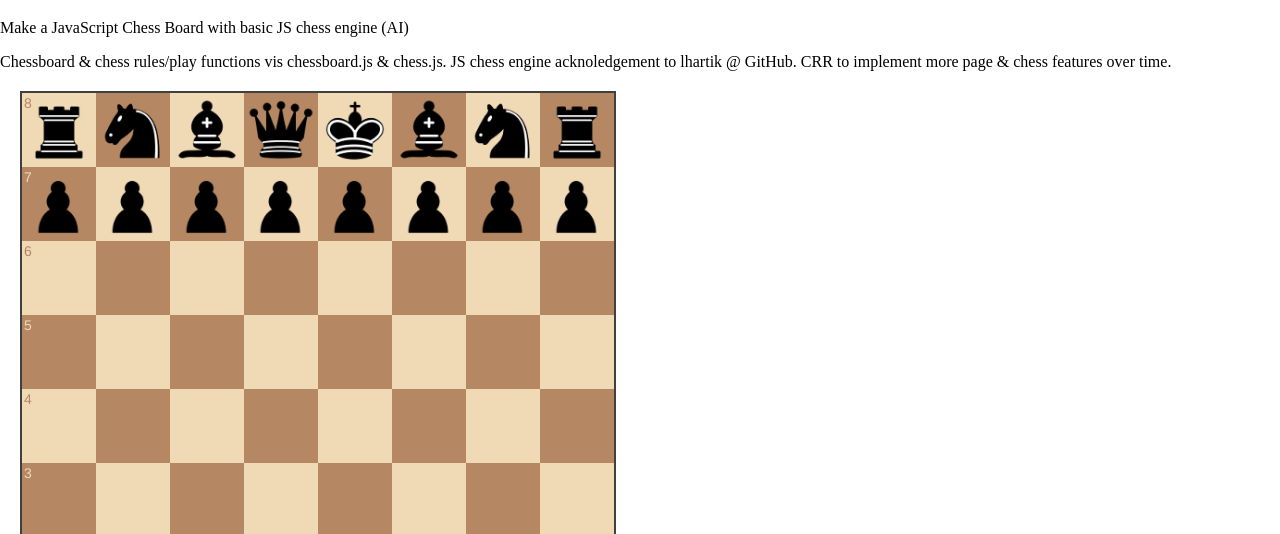
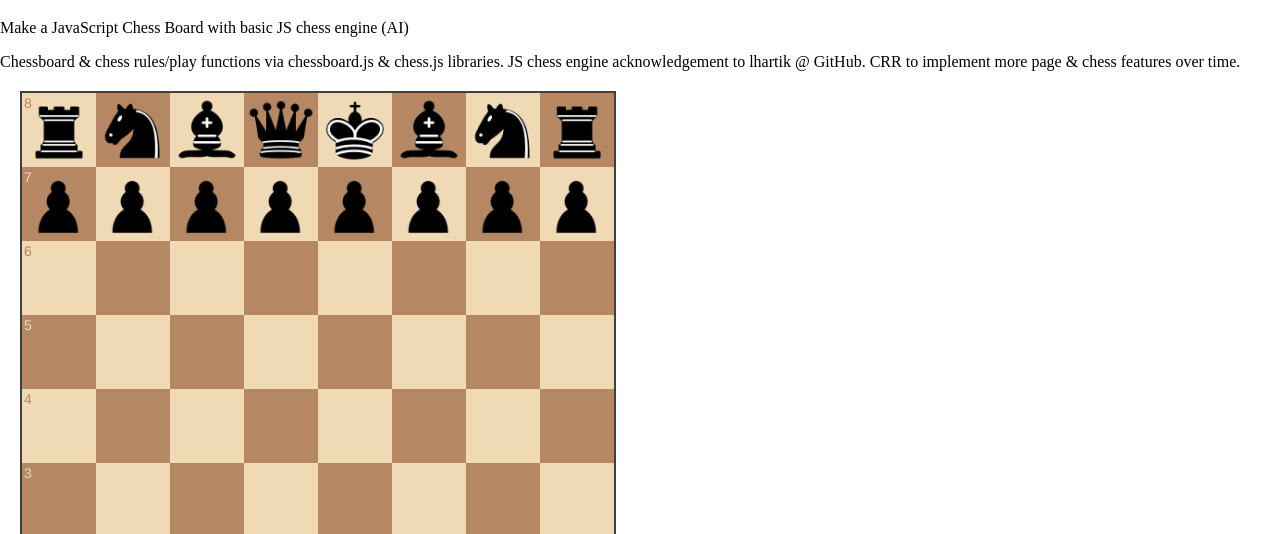
Before and after one commit to rpd/CRRJSlh, a plain HTML site: page index.html in a window 1280 px wide. Shown: the part 225-759 px from the top of the page. Drawn offline with Linux system fonts and the light colour scheme.

Commit message:
Update index.html

```diff
--- a/index.html
+++ b/index.html
@@ -96,7 +96,7 @@
     <main class="page-body">
       <h1>Basic chess html css js index file</h1>
       <p>Make a JavaScript Chess Board with basic JS chess engine (AI)</p>
-      <p>Chessboard & chess rules/play functions vis chessboard.js & chess.js. JS chess engine acknoledgement to lhartik @ GitHub. CRR to implement more page & chess features over time. </p>
+      <p>Chessboard & chess rules/play functions via chessboard.js & chess.js libraries. JS chess engine acknowledgement to lhartik @ GitHub. CRR to implement more page & chess features over time. </p>
       <div id="board" style="width: 600px"></div>
 
       <button id="startBtn">Start Positions</button>
```
